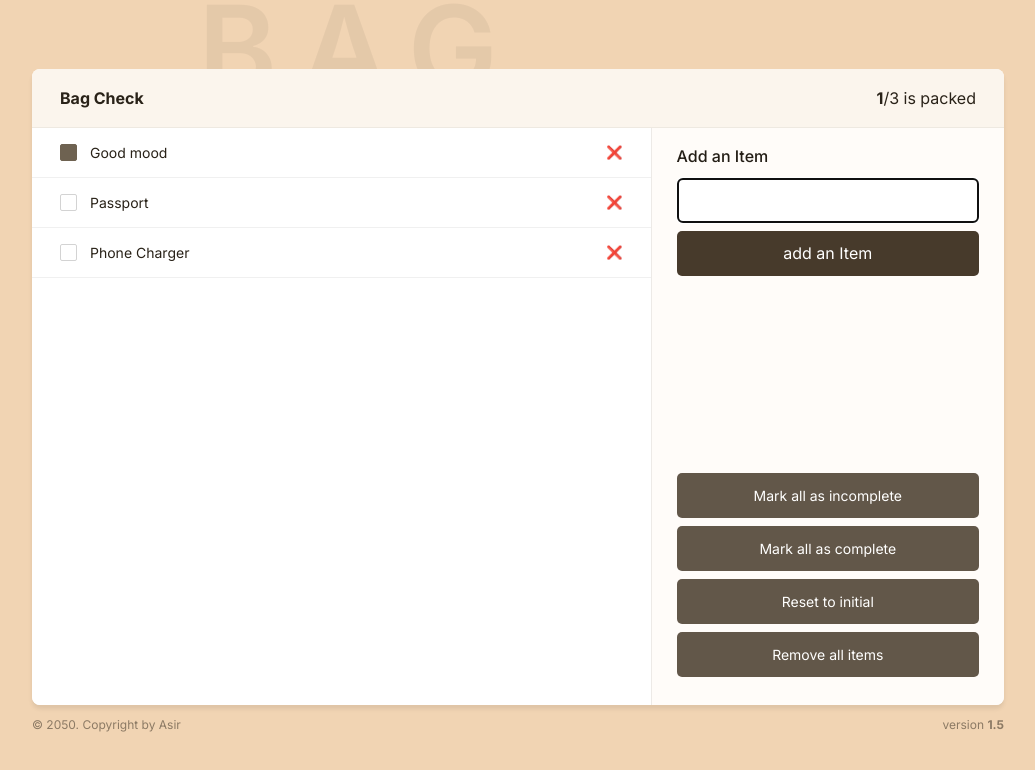
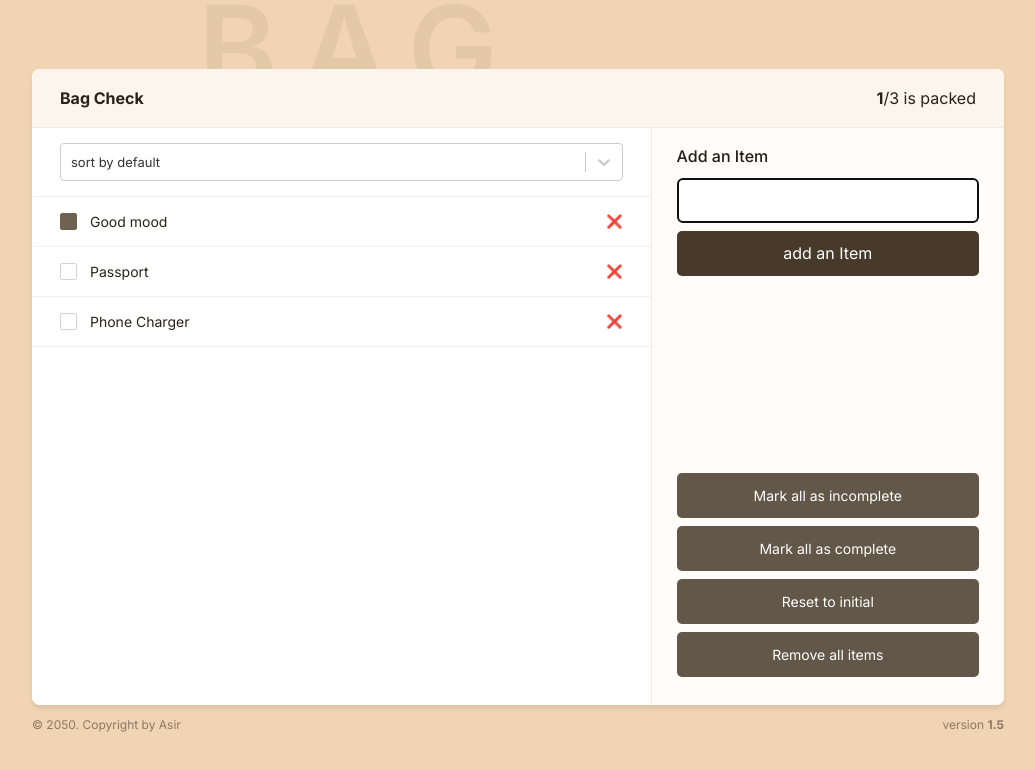
Before and after one commit to Ashab-Asir/bag-check, a React (Vite) app: page / in a window 1280 px wide. Shown: the top 770 px of the page, without its empty margins (122-1157 px from the left). Built offline with nearby package versions, Linux system fonts and the light colour scheme.

Commit message:
sorting item functionality added

```diff
--- a/package.json
+++ b/package.json
@@ -11,7 +11,8 @@
   },
   "dependencies": {
     "react": "^18.3.1",
-    "react-dom": "^18.3.1"
+    "react-dom": "^18.3.1",
+    "react-select": "^5.7.5"
   },
   "devDependencies": {
     "@types/react": "^18.3.3",
--- a/src/components/ItemList.jsx
+++ b/src/components/ItemList.jsx
@@ -1,14 +1,49 @@
+import ReactSelect from "react-select";
 import EmptyView from "./EmptyView";
+import { useState } from "react";
 
 export default function ItemList({
   items,
   handleDeleteItem,
   handleToggleItem,
 }) {
+  const sortingOptions = [
+    {
+      label: "sort by default",
+      value: "default",
+    },
+    {
+      label: "sort by packed",
+      value: "packed",
+    },
+    {
+      label: "sort by unpacked",
+      value: "unpacked",
+    },
+  ];
+  const [sortBy, setSortBy] = useState("default");
+  const sortedItem = [...items].sort((a, b) => {
+    if (sortBy === "packed") {
+      return b.packed - a.packed;
+    }
+    if (sortBy === "unpacked") {
+      return a.packed - b.packed;
+    }
+    return items;
+  });
   return (
     <ul className="item-list">
       {items.length === 0 ? <EmptyView></EmptyView> : null}
-      {items.map((item) => {
+      {items.length > 0 ? (
+        <section className="sorting">
+          <ReactSelect
+            defaultValue={sortingOptions[0]}
+            options={sortingOptions}
+            onChange={(option) => setSortBy(option.value)}
+          ></ReactSelect>
+        </section>
+      ) : null}
+      {sortedItem.map((item) => {
         return (
           <Item
             handleDeleteItem={handleDeleteItem}
```
Also changed, not shown: 1 other file (tests, documents, lock files or other folders).
